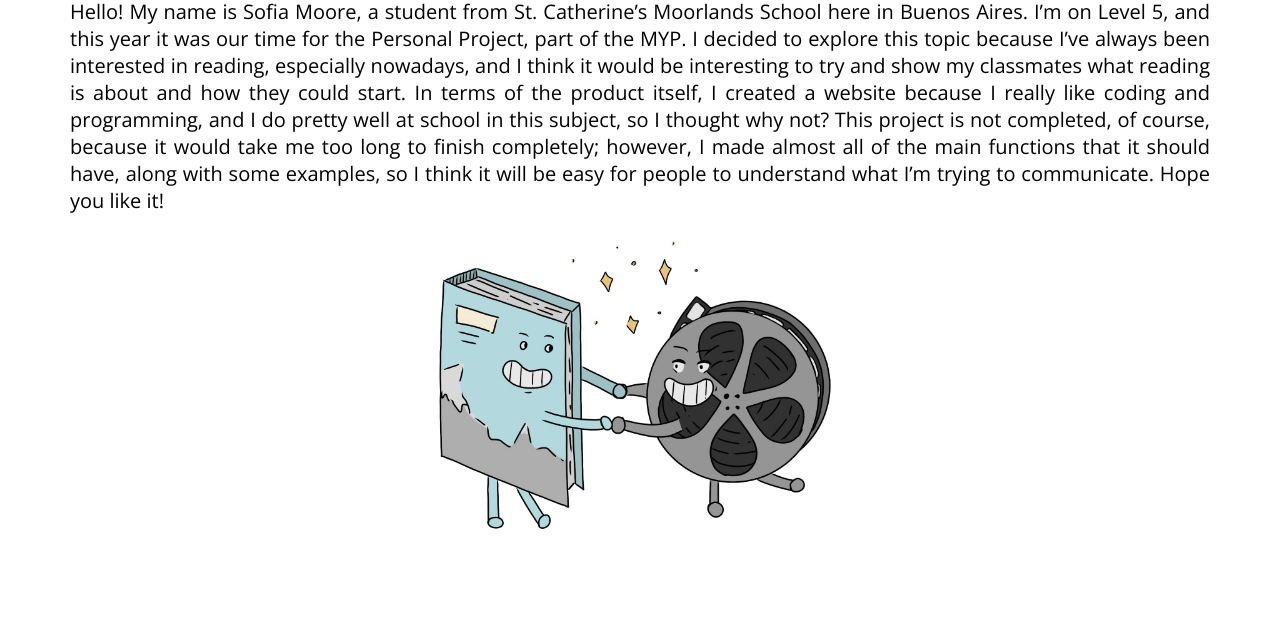
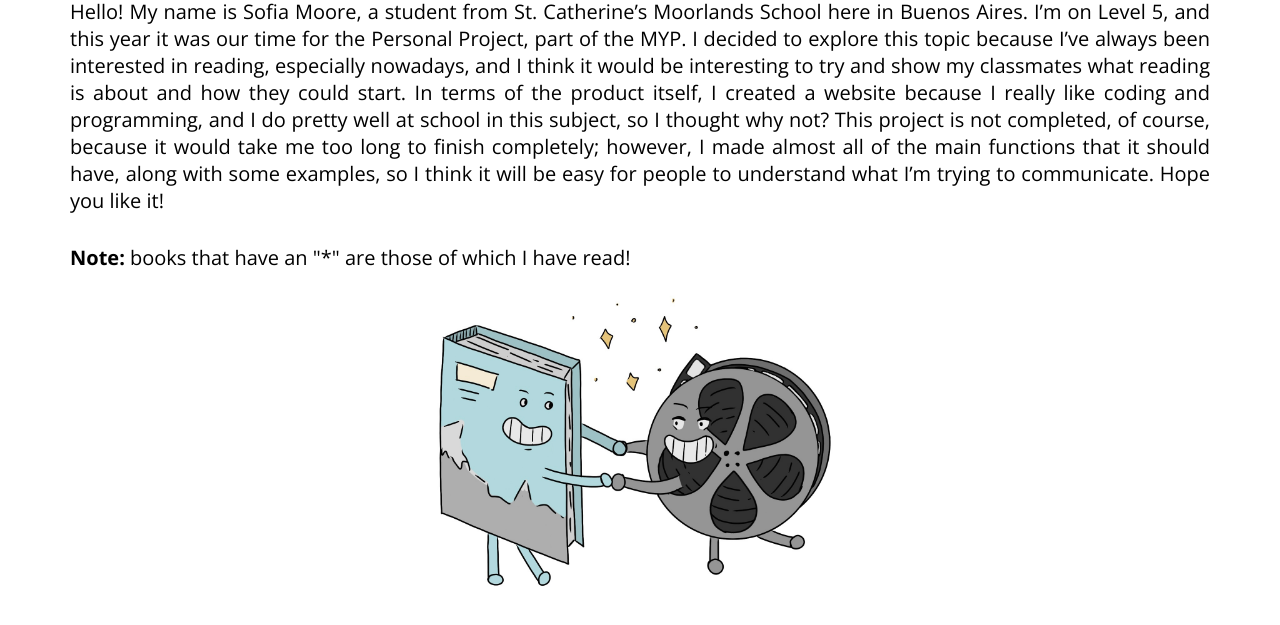
Before and after one commit to sofia-moore/sofia-moore.github.io, a plain HTML site: page about.html in a window 1280 px wide. Shown: the part 171-796 px from the top of the page. Drawn offline with nearby package versions, Linux system fonts and the light colour scheme.

Commit message:
Update about.html

```diff
--- a/about.html
+++ b/about.html
@@ -52,6 +52,7 @@
       <h1>So... what is this about?</h1>
 
       <p>Hello! My name is Sofia Moore, a student from St. Catherine’s Moorlands School here in Buenos Aires. I’m on Level 5, and this year it was our time for the Personal Project, part of the MYP. I decided to explore this topic because I’ve always been interested in reading, especially nowadays, and I think it would be interesting to try and show my classmates what reading is about and how they could start. In terms of the product itself, I created a website because I really like coding and programming, and I do pretty well at school in this subject, so I thought why not? This project is not completed, of course, because it would take me too long to finish completely; however, I made almost all of the main functions that it should have, along with some examples, so I think it will be easy for people to understand what I’m trying to communicate. Hope you like it!</p>
+      <p><span style="font-weight:bold;">Note:</span> books that have an "*" are those of which I have read!</p>
 
       <div class="dibujo">
         <img src="aboutDibujo.jpg" alt="">
```
